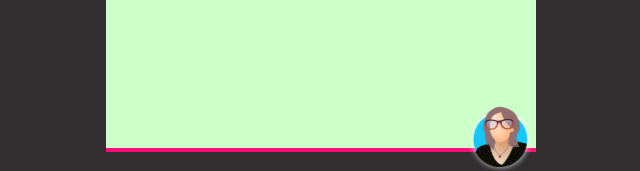
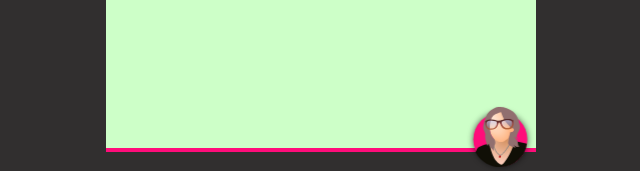
Before and after one commit to endlessplayground/werkplaats, a Jekyll site: the page built from index.md, in a window 1280 px wide. Shown: the part 727-898 px from the top of the page, without its empty margins (319-959 px from the left). Built offline with Jekyll 4.4.1, drawn with Linux system fonts in a browser that asks for light colours; some web fonts are replaced.

Commit message:
Change background color to magenta and update shadow

```diff
--- a/assets/css/style.css
+++ b/assets/css/style.css
@@ -171,12 +171,12 @@ footer {
     align-items: center;
     justify-content: center;
 
-    background: var(--blue);
+    background: var(--magenta);
     color: white;
     text-align: center;
     text-decoration: none;
     text-shadow: 0 0 4px rgba(0, 0, 0, 0.5);
-    box-shadow: 0px 0px 5px rgba(255, 255, 255, 0.99);
+    box-shadow: 0 0 5px rgba(0, 0, 0, 0.65);
 
     font-family: "Rammetto One", sans-serif;
     font-size: 0.8rem;
```
